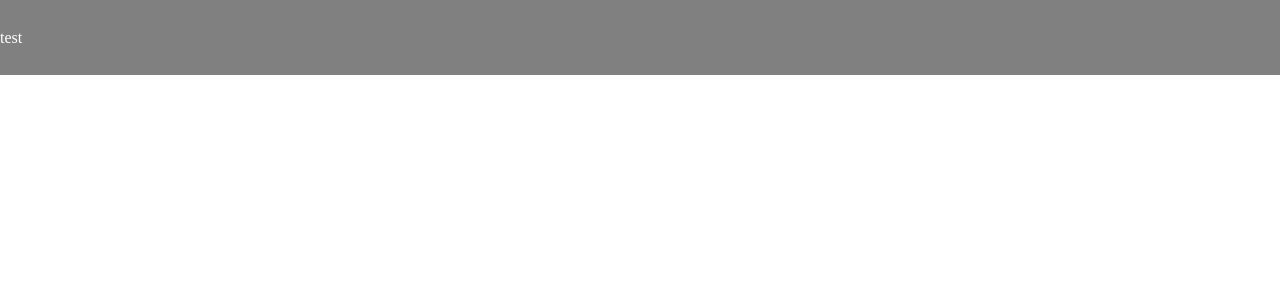
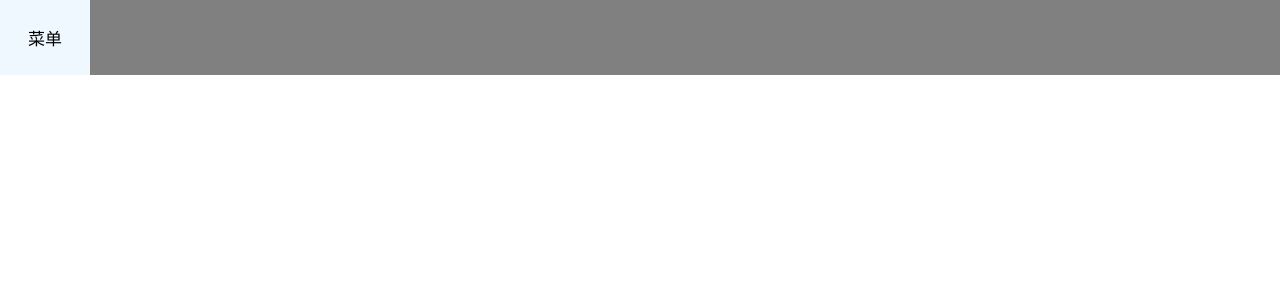
Before and after one commit to jimjcy/classScoreManagerWebApp, a Vue app: page / in a window 1280 px wide. Shown: the top 300 px of the page. Built offline with nearby package versions, Linux system fonts and the light colour scheme.

Commit message:
navbar test

```diff
--- a/index.css
+++ b/index.css
@@ -4,4 +4,5 @@ html {
 body {
     margin: 0;
     padding: 0;
+    height: 100%;
 }
--- a/src/App.vue
+++ b/src/App.vue
@@ -1,13 +1,14 @@
 <script setup>
-const navbarStatus = ref("unfold");
+const navbarStatus = ref("fold");
 
 </script>
 
 <template>
-    <header class="header"><p>test</p>
+    <header class="header">
+        <button class="menuButton" @click="navbarStatus = navbarStatus === 'fold' ? 'unfold' : 'fold'">菜单</button>
     </header>
-    <aside class="navbar" :class="navbarStatus">
-        <p></p>
+    <aside class="navbar menu" :class="navbarStatus">
+        <p>test</p>
     </aside>
 </template>
 
@@ -21,4 +22,28 @@ const navbarStatus = ref("unfold");
     align-items: center;
     display: flex;
 }
+.menuButton {
+    height: 100%;
+    width: 90px;
+    border: none;
+    background-color: aliceblue;
+    font-size: 17px;
+    transition: all 0.3s ease-in-out;
+}
+.menuButton:hover {
+    /* background-color: ; */
+}
+.menu {
+    height: 100%;
+    overflow-x: hidden;
+    overflow-y: scroll;
+    background-color: gray;
+    transition: all 0.5s ease-in-out;
+}
+.fold {
+    width: 0px;
+}
+.unfold {
+    width: 200px;
+}
 </style>
```
Also changed, not shown: src/components/button.vue (added).
